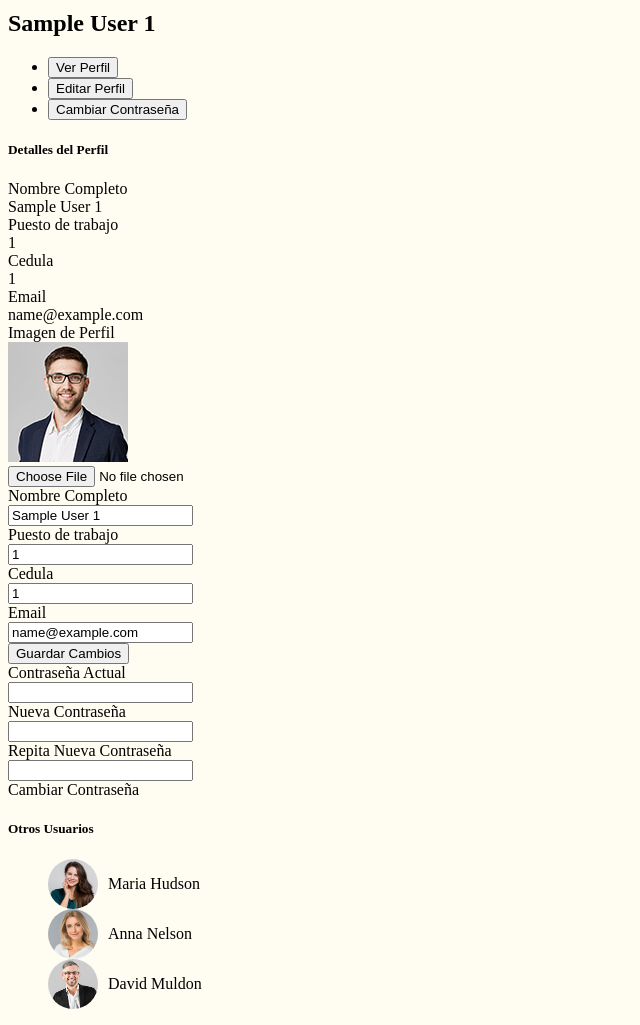
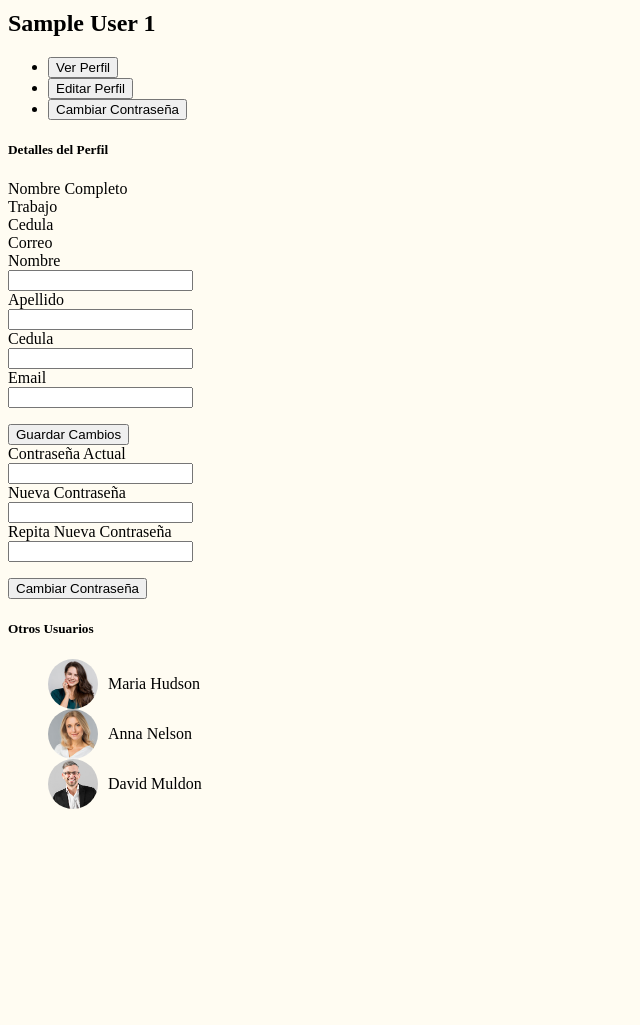
Before and after one commit to ricardojparram/MediSalud, a PHP site: template vista/interno/perfilVista.php in a window 1280 px wide. Shown: the part 248-1273 px from the top of the page, without its empty margins (0-640 px from the left). After the commit the page ends 1057 px from the top, so only its background shows below. Run offline with PHP 8.4, Linux system fonts and the light colour scheme; the template is opened without the code that fills it, so the values that code supplies are empty; the visitor is signed in with stand-in values (Sample User, id 1).

Commit message:
perfil hecho por victo

```diff
--- a/assets/js/perfil.js
+++ b/assets/js/perfil.js
@@ -1,12 +1,74 @@
 $(document).ready(function(){
+	rellenar();
+	function rellenar(){
+		$.ajax({
+			method: "post",
+			url: '',
+			dataType: 'JSON',
+			data: {
+				mostrar: 'lol'
+			},
+			success(dato){
+				console.log(dato);
+				$('#name').text(dato[0].nombre+' '+dato[0].apellido);
+				$('#nivel').text(dato[0].nivel);
+				$('#cedula').text(dato[0].cedula);
+				$('#email').text(dato[0].correo);
 
-	console.log('asdsa');
+				$('#nameEdit').val(dato[0].nombre);
+				$('#apeEdit').val(dato[0].apellido);
+				$('#cedulaEdit').val(dato[0].cedula);
+				$('#emailEdit').val(dato[0].correo);
+			}
+		})
+	}
 
-	$('#guardar').click(function(e){
+	$("#nameEdit").keyup(()=> {  validarNombre($("#nameEdit"),$("#error") ,"Error de nombre,") });
+	$("#apeEdit").keyup(()=> {  validarNombre($("#apeEdit"),$("#error") ,"Error de apellido,") });
+	$("#cedulaEdit").keyup(()=> {	validarCedula($("#cedulaEdit"),$("#error") ,"Error de cedula,") });
+	$("#emailEdit").keyup(()=> {  validarCorreo($("#emailEdit"),$("#error") ,"Error de email,") });
+	let name, lastname, id, email;
+
+	$("#enviarDatos").click((e)=>{
+
+		console.log("click")
 		e.preventDefault();
-		console.log('asdasd')
+
+		name = validarNombre($("#nameEdit"),$("#error") ,"Error de nombre,");
+		lastname = validarNombre($("#apeEdit"),$("#error") ,"Error de apellido,");
+		id = validarCedula($("#cedulaEdit"),$("#error") ,"Error de cedula,");
+		email = validarCorreo($("#emailEdit"),$("#error") ,"Error de email,");
+
+		if(name && lastname && id && email) {
+			$.ajax({
+				method: "post",
+				url: '',
+				dataType: 'JSON',
+				data: {
+					nombre: $("#nameEdit").val(),
+					apellido: $("#apeEdit").val(),
+					dni: $("#cedulaEdit").val(),
+					correo: $("#emailEdit").val()
+				},
+				success(pr){
+					if (pr.resultado === "Editado") {
+						rellenar();
+						Toast.fire({ icon: 'success', title: 'Usuario Actualizado' });
+						$("#perfil").click();
+					}
+				}
+			})
+
+		}else {
+			e.preventDefault();
+		}
+
+
+
+
+
+
 
 
 	})
-
 })
--- a/vista/interno/perfilVista.php
+++ b/vista/interno/perfilVista.php
@@ -52,7 +52,7 @@
             <div class="card-body profile-card pt-4 d-flex flex-column align-items-center">
 
               <img src="assets/img/profile-img.jpg" alt="Profile" class="rounded-circle">
-              <h2><?= "{$_SESSION['nombre']} {$_SESSION['apellido']}"; ?></h2>
+              <h2> <?php echo $_SESSION["nombre"].' '.$_SESSION['apellido']?></h2>
               <h3></h3>
             </div>
           </div>
@@ -68,7 +68,7 @@
               <ul class="nav nav-tabs nav-tabs-bordered">
 
                 <li class="nav-item">
-                  <button class="nav-link active" data-bs-toggle="tab" data-bs-target="#profile-overview">Ver Perfil</button>
+                  <button class="nav-link active" data-bs-toggle="tab" data-bs-target="#profile-overview" id="perfil">Ver Perfil</button>
                 </li>
 
                 <li class="nav-item">
@@ -88,22 +88,22 @@
 
                   <div class="row">
                     <div class="col-lg-3 col-md-4 label ">Nombre Completo</div>
-                    <div class="col-lg-9 col-md-8"><?= "{$_SESSION['nombre']} {$_SESSION['apellido']}"; ?></div>
+                    <div class="col-lg-9 col-md-8" id="name"></div>
                   </div>
 
                   <div class="row">
-                    <div class="col-lg-3 col-md-4 label">Puesto de trabajo</div>
-                    <div class="col-lg-9 col-md-8"><?= "{$_SESSION['puesto']}"; ?></div>
+                    <div class="col-lg-3 col-md-4 label">Trabajo</div>
+                    <div class="col-lg-9 col-md-8" id="nivel"></div>
                   </div>
 
                   <div class="row">
                     <div class="col-lg-3 col-md-4 label">Cedula</div>
-                    <div class="col-lg-9 col-md-8"><?= "{$_SESSION['cedula']}"; ?></div>
+                    <div class="col-lg-9 col-md-8" id="cedula"></div>
                   </div>
 
                   <div class="row">
-                    <div class="col-lg-3 col-md-4 label">Email</div>
-                    <div class="col-lg-9 col-md-8"><?= "{$_SESSION['correo']}"; ?></div>
+                    <div class="col-lg-3 col-md-4 label">Correo</div>
+                    <div class="col-lg-9 col-md-8" id="email"></div>
                   </div>
 
                 </div>
@@ -112,47 +112,35 @@
 
                   <!-- Profile Edit Form -->
                   <form>
+
                     <div class="row mb-3">
-                      <label for="profileImage" class="col-md-4 col-lg-3 col-form-label">Imagen de Perfil</label>
+                      <label for="fullName" class="col-md-4 col-lg-3 col-form-label">Nombre</label>
                       <div class="col-md-8 col-lg-9">
-                        <img src="assets/img/profile-img.jpg" alt="Profile">
-                        <div class="pt-2">
-                          <input type="file" class="btn btn-primary btn-sm" title="Upload new profile image"><i class="bi bi-upload"></i></input>
-                          <a href="#" class="btn btn-danger btn-sm" title="Remove my profile image"><i class="bi bi-trash"></i></a>
-                        </div>
+                        <input name="text" type="text" class="form-control" id="nameEdit" >
                       </div>
                     </div>
-
                     <div class="row mb-3">
-                      <label for="fullName" class="col-md-4 col-lg-3 col-form-label">Nombre Completo</label>
+                      <label for="fullName" class="col-md-4 col-lg-3 col-form-label">Apellido</label>
                       <div class="col-md-8 col-lg-9">
-                        <input name="fullName" type="text" class="form-control" id="fullName" value="<?= "{$_SESSION['nombre']} {$_SESSION['apellido']}"; ?>">
+                        <input name="text" type="text" class="form-control" id="apeEdit" >
                       </div>
                     </div>
-
-                    <div class="row mb-3">
-                      <label for="Job" class="col-md-4 col-lg-3 col-form-label">Puesto de trabajo</label>
-                      <div class="col-md-8 col-lg-9">
-                        <input type="text" class="form-control" id="puesto" value="<?= $_SESSION['puesto']; ?>">
-                      </div>
-                    </div>
-
                     <div class="row mb-3">
                       <label for="Job" class="col-md-4 col-lg-3 col-form-label">Cedula</label>
                       <div class="col-md-8 col-lg-9">
-                        <input type="text" class="form-control" id="cedula" value="<?= $_SESSION['cedula']; ?>">
+                        <input name="job" type="text" class="form-control" id="cedulaEdit" >
                       </div>
                     </div>
 
                     <div class="row mb-3">
                       <label for="Email" class="col-md-4 col-lg-3 col-form-label">Email</label>
                       <div class="col-md-8 col-lg-9">
-                        <input name="email" type="email" class="form-control" id="Email" value="<?= $_SESSION['correo']; ?>">
+                        <input name="email" type="email" class="form-control" id="emailEdit" >
                       </div>
                     </div>
-
+                    <p id="error" style="color:#ff0000;text-align: center;"></p>
                     <div class="text-center">
-                      <button type="submit" class="btn btn-success" id="guardar">Guardar Cambios</a>
+                      <button type="submit" class="btn btn-success" id="enviarDatos">Guardar Cambios</button>
                     </div>
                   </form><!-- End Profile Edit Form -->
 
@@ -183,9 +171,9 @@
                         <input name="renewpassword" type="password" class="form-control" id="renewPassword">
                       </div>
                     </div>
-
+                    <p id="error2" style="color:#ff0000;text-align: center;"></p>
                     <div class="text-center">
-                      <a type="" class="btn btn-success">Cambiar Contraseña</a>
+                      <button type="submit" class="btn btn-success">Cambiar Contraseña</button>
                     </div>
                   </form><!-- End Change Password Form -->
 
@@ -228,6 +216,5 @@
 </main>
 </body>
 <?php $VarComp->js(); ?>
-
-<script src="assets/js/perfil.js"></script>
+<script type="text/javascript" src="assets/js/perfil.js"></script>
 </html>
```
Also changed, not shown: 2 other files.
